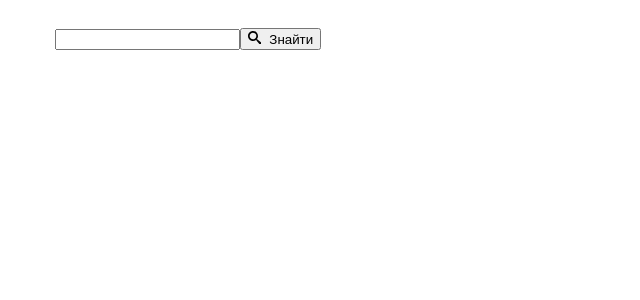
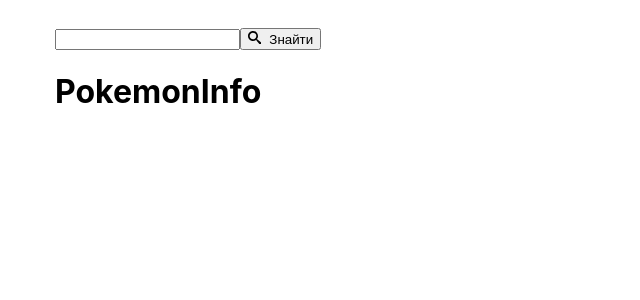
Before and after one commit to Allovallo/react-http-request-2, a React (Create React App) app: page / in a window 1280 px wide. Shown: the top 300 px of the page, without its empty margins (0-640 px from the left). Built offline with nearby package versions, Linux system fonts and the light colour scheme; the HTML template or start-up script is replaced by a standard one.

Commit message:
files u[dated

```diff
--- a/src/App.js
+++ b/src/App.js
@@ -1,7 +1,8 @@
+import { Component } from 'react';
 import PokemonForm from 'components/PokemonForm';
-import React, { Component } from 'react';
 import { ToastContainer } from 'react-toastify';
 import 'react-toastify/dist/ReactToastify.css';
+import PokemonInfo from 'components/PokemonInfo';
 
 export default class App extends Component {
   state = {
@@ -16,7 +17,8 @@
     return (
       <div style={{ maxWidth: 1170, margin: '0 auto', padding: 20 }}>
         <PokemonForm onSubmit={this.handleFormSubmit} />
-        <ToastContainer />
+        <PokemonInfo pokemonName={this.state.pokemonName} />
+        <ToastContainer autoClose={3000} />
       </div>
     );
   }
--- a/src/components/PokemonInfo.js
+++ b/src/components/PokemonInfo.js
@@ -1,7 +1,12 @@
 import React, { Component } from 'react';
 
 export default class PokemonInfo extends Component {
-  return() {
-    return <div>PokemonInfo</div>;
+  render() {
+    return (
+      <div>
+        <h1>PokemonInfo</h1>
+        <p>{this.props.pokemonName}</p>
+      </div>
+    );
   }
 }
```
